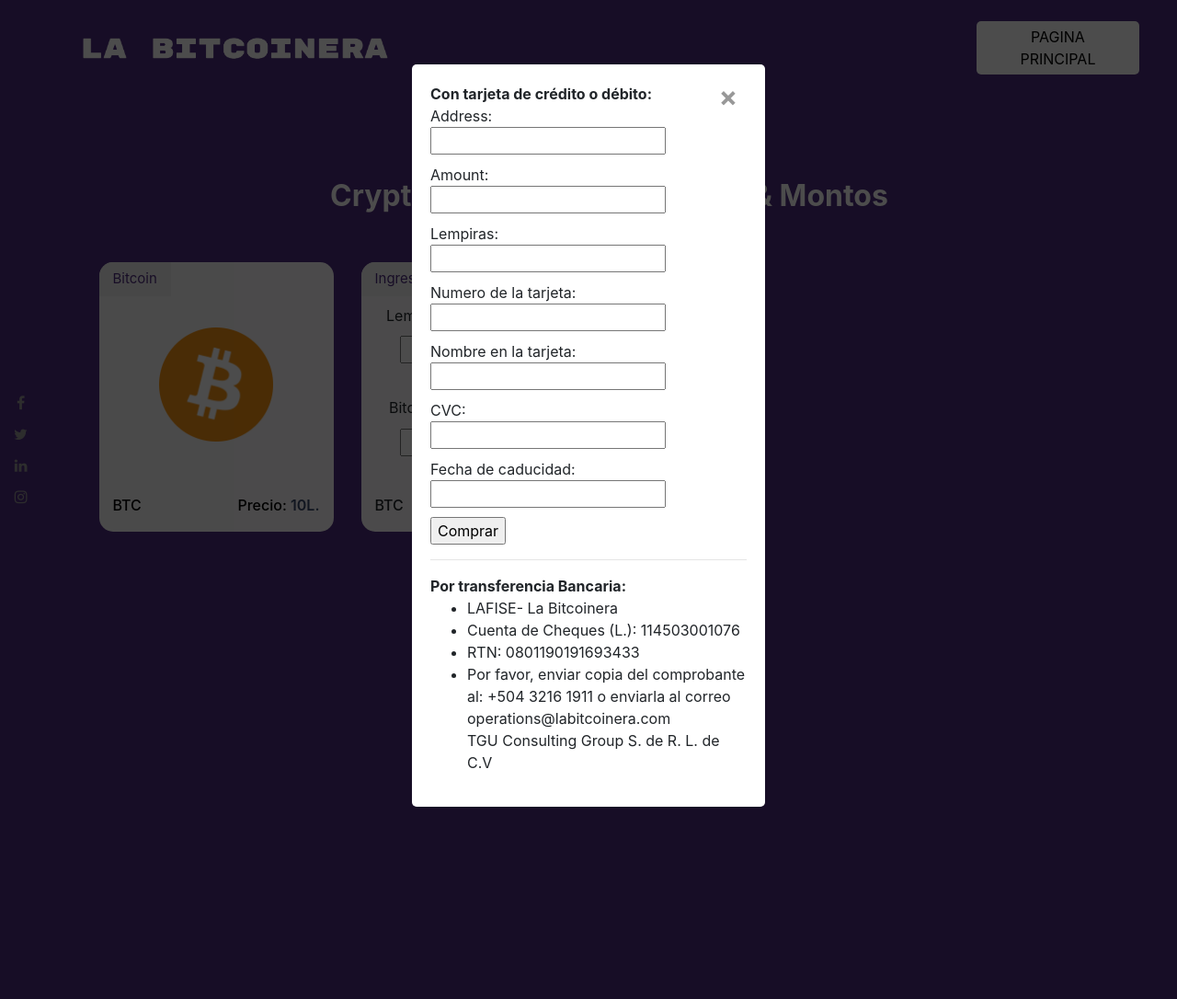
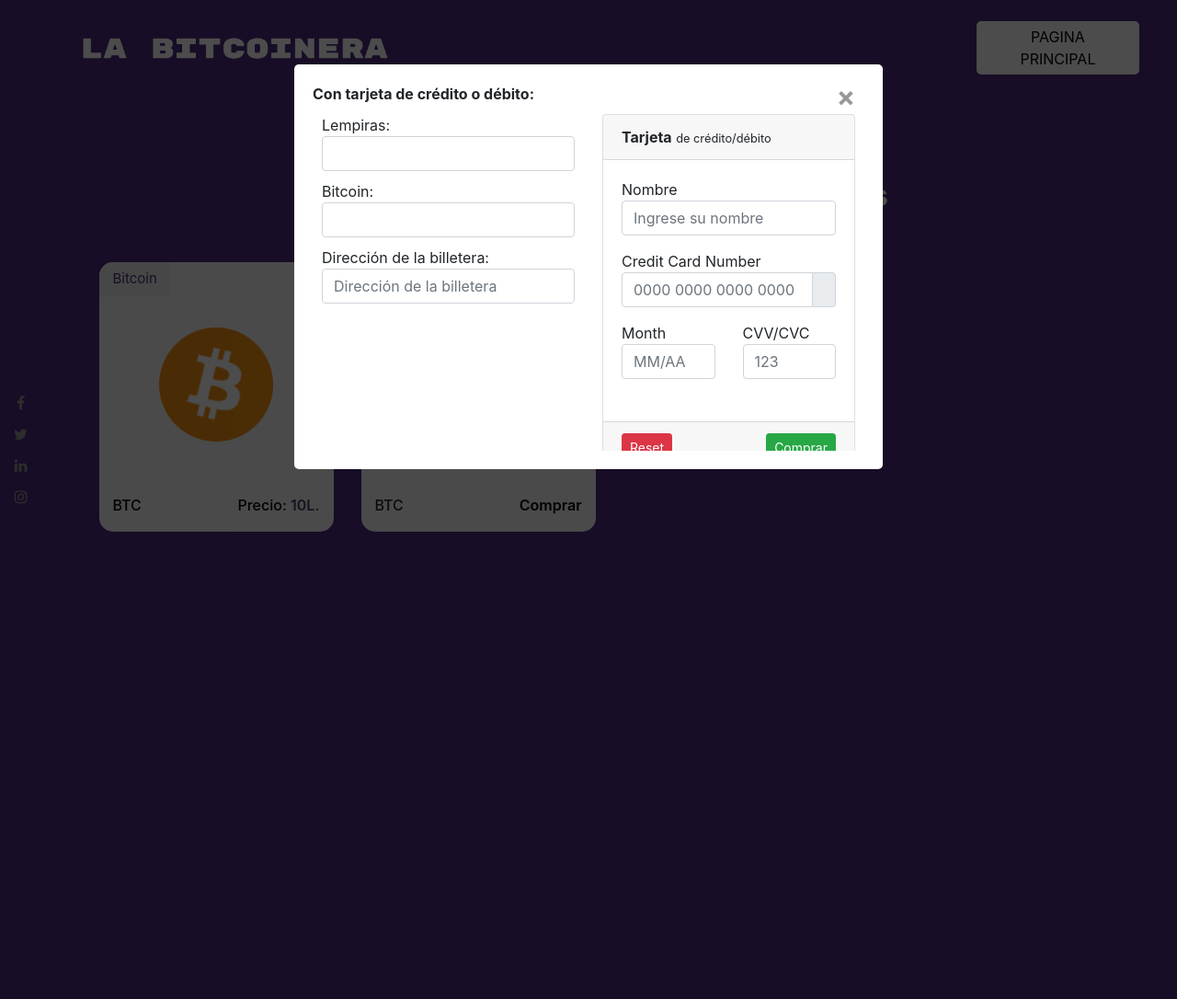
Before and after one commit to overlord268/walletauthen2, a Django app: template core/templates/core/index.html in a window 1280 px wide, after a click that opens the changed part. Shown: the whole page at 92% size. Run offline with Django 3.2, Linux system fonts and the light colour scheme; tables that the repository leaves empty hold one stand-in row (values such as "Sample post"); the template is opened without the code that fills it: values that come from a table or form of the project are taken from there, most other values are stand-ins (such as "Sample title", 1, 10 or a date in 2020); parts of the project's set-up code (start-up, migrations or seed data) failed here and were passed over; some libraries are stand-ins or nearby versions.

Commit message:
Mejora en la presentación del formulario de pago
Cambio en la presentación del formulario de pago.

```diff
--- a/core/forms.py
+++ b/core/forms.py
@@ -1,10 +1,10 @@
 from django import forms
 
 class CompraForm(forms.Form):
-  address_field = forms.CharField(label='Address', max_length=100)
-  amount_field = forms.FloatField(label='Amount')
-  lempiras_field = forms.FloatField(label='Lempiras')
-  tarjeta_numero_field = forms.CharField(label='Numero de la tarjeta')
-  tarjeta_nombre_field = forms.CharField(label='Nombre en la tarjeta')
-  tarjeta_cvc_field = forms.IntegerField(label='CVC')
-  tarjeta_expiration_field = forms.CharField(label='Fecha de caducidad')
+  address_field = forms.CharField(label='Dirección de la billetera', max_length=100, widget=forms.TextInput(attrs={'placeholder': 'Dirección de la billetera', 'class': 'form-control'}))
+  amount_field = forms.FloatField(label='Bitcoin', widget=forms.TextInput(attrs={'class': 'form-control'}))
+  lempiras_field = forms.FloatField(label='Lempiras', widget=forms.TextInput(attrs={'class': 'form-control'}))
+  tarjeta_numero_field = forms.CharField(label='Numero de la tarjeta', widget=forms.TextInput(attrs={'placeholder': '0000 0000 0000 0000', 'class': 'form-control'}))
+  tarjeta_nombre_field = forms.CharField(label='Nombre en la tarjeta', widget=forms.TextInput(attrs={'placeholder': 'Ingrese su nombre', 'class': 'form-control'}))
+  tarjeta_cvc_field = forms.IntegerField(label='CVC', widget=forms.TextInput(attrs={'placeholder': '123', 'class': 'form-control'}))
+  tarjeta_expiration_field = forms.CharField(label='Fecha de caducidad', widget=forms.TextInput(attrs={'placeholder': 'MM/AA', 'class': 'form-control'}))
--- a/core/static/core/css/style.css
+++ b/core/static/core/css/style.css
@@ -928,6 +928,64 @@
   left: -27px;
 }
 
+.card {
+  margin-bottom: 1.5rem
+}
+
+.card {
+  position: relative;
+  display: -ms-flexbox;
+  display: flex;
+  -ms-flex-direction: column;
+  flex-direction: column;
+  min-width: 0;
+  word-wrap: break-word;
+  background-color: #fff;
+  background-clip: border-box;
+  border: 1px solid #c8ced3;
+  border-radius: .25rem
+}
+
+.card-header:first-child {
+  border-radius: calc(0.25rem - 1px) calc(0.25rem - 1px) 0 0
+}
+
+.card-header {
+  padding: .75rem 1.25rem;
+  margin-bottom: 0;
+  background-color: #f0f3f5;
+  border-bottom: 1px solid #c8ced3
+}
+
+.card-body {
+  flex: 1 1 auto;
+  padding: 1.25rem
+}
+
+.form-control:focus {
+  color: #5c6873;
+  background-color: #fff;
+  border-color: #c8ced3 !important;
+  outline: 0;
+  box-shadow: 0 0 0 #F44336
+}
+form .padding {
+  padding: 10px;
+}
+
+::-webkit-scrollbar {
+  width: 5px;
+}
+::-webkit-scrollbar-track {
+  background: #f1f1f1;
+}
+::-webkit-scrollbar-thumb {
+  background: #888;
+}
+::-webkit-scrollbar-thumb:hover {
+  background: #555;
+}
+
 .overlay {
   position: fixed;
   top: 0;
@@ -950,7 +1008,7 @@
   padding: 20px;
   background: #fff;
   border-radius: 5px;
-  width: 30%;
+  width: 50%;
   position: relative;
   transition: all 5s ease-in-out;
 
@@ -970,8 +1028,9 @@
   color: #06D85F;
 }
 .popup .content {
-  max-height: 30%;
-  overflow: auto;
+  height: 400px;
+  overflow-y: scroll;
+  overflow-x: hidden;
 }
 #btcholder input {
   width: 170px;
@@ -986,9 +1045,7 @@
   right: 97px;
 }
 #result span {
-
-
-   position: relative;
+  position: relative;
   bottom: 60px;
   left: 70px;
 }
--- a/core/static/core/js/conversion.js
+++ b/core/static/core/js/conversion.js
@@ -7,6 +7,8 @@
         let btc = (parseFloat(lempiras) / result).toFixed(8);
         $("#id_amount_field").val(btc);
         $("#id_lempiras_field").val(lempiras);
+        $("#id_amount_field").prop('disabled', true);
+        $("#id_lempiras_field").prop('disabled', true);
     });
 })();
 
@@ -47,5 +49,7 @@
         let lempiras = $("#textInput2").val();
         $("#id_amount_field").val(btc);
         $("#id_lempiras_field").val(lempiras);
+        $("#id_amount_field").prop('disabled', true);
+        $("#id_lempiras_field").prop('disabled', true);
     });
 }
--- a/core/templates/core/index.html
+++ b/core/templates/core/index.html
@@ -98,8 +98,70 @@
 
                     <form action="{% url 'pago' %}" method="post">
                         {% csrf_token %}
-                        {{ form }}
-                        <input type="submit" id="comprar" value="Comprar">
+                        <div class="padding">
+                            <div class="row">
+                                <div class="col-sm-6">
+                                    <div class="datos">
+                                        {{ form.lempiras_field.label_tag }}
+                                        {{ form.lempiras_field }}
+                                        {{ form.amount_field.label_tag }}
+                                        {{ form.amount_field }}
+
+                                        {{ form.address_field.label_tag }}
+                                        {{ form.address_field }}
+                                    </div>
+                                </div>
+                                <div class="col-sm-6">
+                                    <div class="card">
+                                        <div class="card-header">
+                                            <strong>Tarjeta</strong>
+                                            <small>de crédito/débito</small>
+                                        </div>
+                                        <div class="card-body">
+                                            <div class="row">
+                                                <div class="col-sm-12">
+                                                    <div class="form-group">
+                                                        <label>Nombre</label>
+                                                        {{ form.tarjeta_nombre_field }}
+                                                    </div>
+                                                </div>
+                                            </div>
+                                            <div class="row">
+                                                <div class="col-sm-12">
+                                                    <div class="form-group">
+                                                        <label for="ccnumber">Credit Card Number</label>
+                                                        <div class="input-group">
+                                                            {{ form.tarjeta_numero_field }}
+                                                            <div class="input-group-append">
+                                                                <span class="input-group-text">
+                                                                    <i class="mdi mdi-credit-card"></i>
+                                                                </span>
+                                                            </div>
+                                                        </div>
+                                                    </div>
+                                                </div>
+                                            </div>
+                                            <div class="row">
+                                                <div class="form-group col-sm-6">
+                                                    <label for="ccmonth">Month</label>
+                                                    {{ form.tarjeta_expiration_field }}
+                                                </div>
+                                                <div class="col-sm-6">
+                                                    <div class="form-group">
+                                                        <label for="cvv">CVV/CVC</label>
+                                                        {{ form.tarjeta_cvc_field }}
+                                                    </div>
+                                                </div>
+                                            </div>
+                                        </div>
+                                        <div class="card-footer">
+                                            <button class="btn btn-sm btn-danger" type="reset">Reset</button>
+                                            <input type="submit" id="comprar" value="Comprar" class="btn btn-sm btn-success float-right">
+                                        </div>
+                                    </div>
+                                </div>
+                            </div>
+                        </div>
                     </form>
 
                     <hr />
--- a/core/views.py
+++ b/core/views.py
@@ -44,7 +44,7 @@
 
             if responseTodoPago['status'] == 200:
                 # ELECTRUM
-                response = postElectrum(form.cleaned_data['address_field'], form.cleaned_data['amount_field'])
+                # response = postElectrum(form.cleaned_data['address_field'], form.cleaned_data['amount_field'])
             else:
                 return responseTodoPago
 
```
